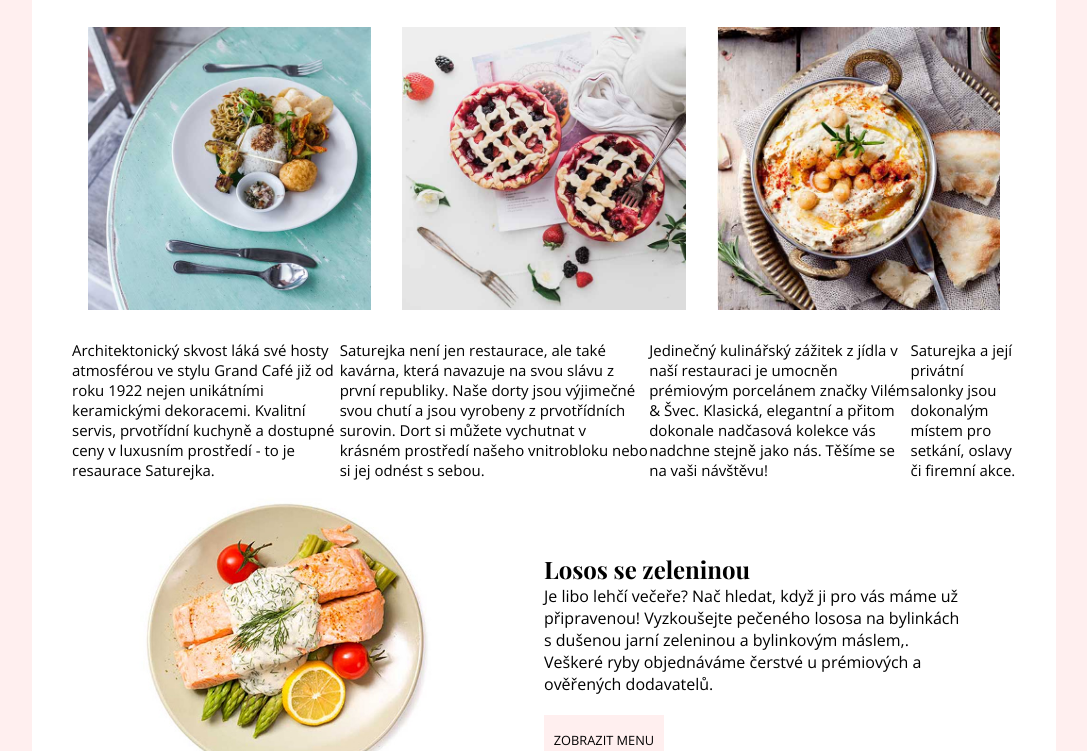
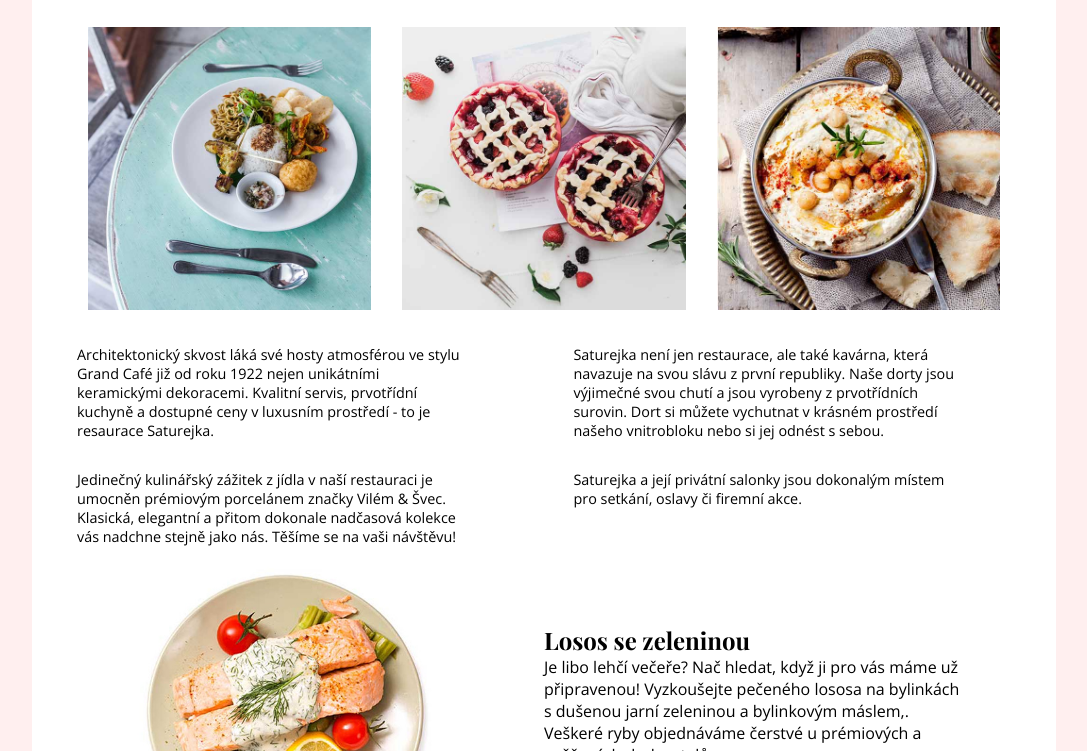
Before and after one commit to Nelusa/saturejka, a plain HTML site: page index.html in a window 1280 px wide. Shown: the part 490-1241 px from the top of the page, without its empty margins (96-1183 px from the left). Drawn offline with nearby package versions, Linux system fonts and the light colour scheme.

Commit message:
Úprava layoutu

```diff
--- a/style.css
+++ b/style.css
@@ -60,7 +60,14 @@ body {
 }
 .offer__main-description {
   display: flex;
-  font-size: 15px;
+  font-size: 0.9em;
+  flex-wrap: wrap;
+  row-gap: 20px;
+  column-gap: 100px;
+}
+.offer__main-description p {
+  width: 42%;
+  padding: 5px;
 }
 .food-menu {
   display: flex;
```
